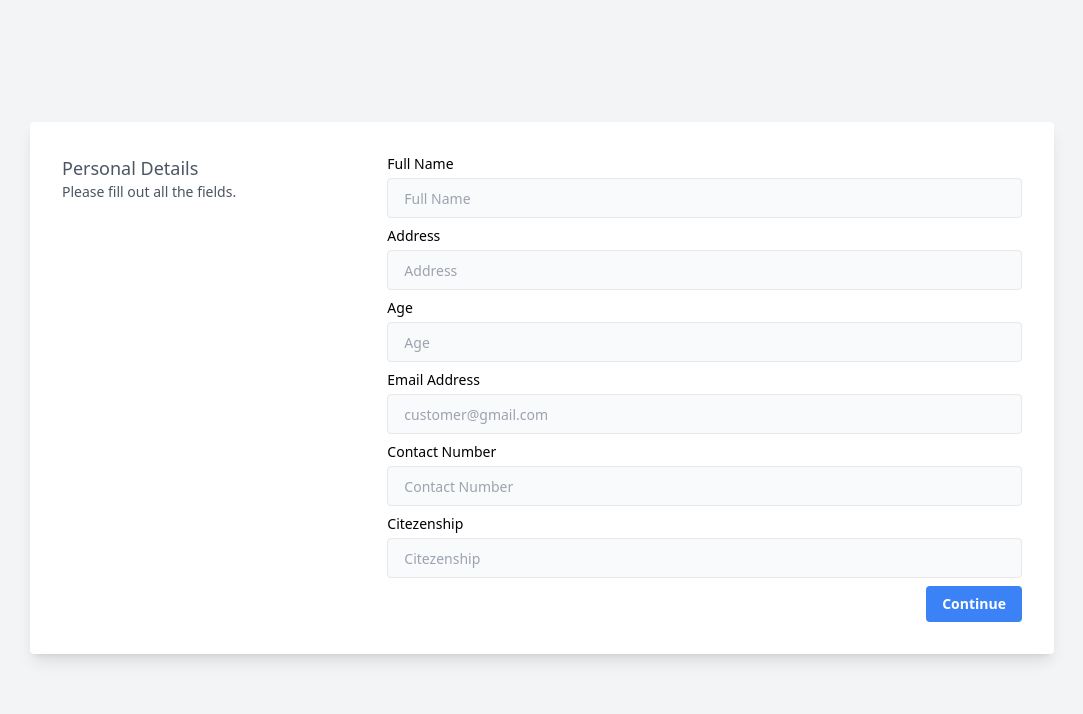
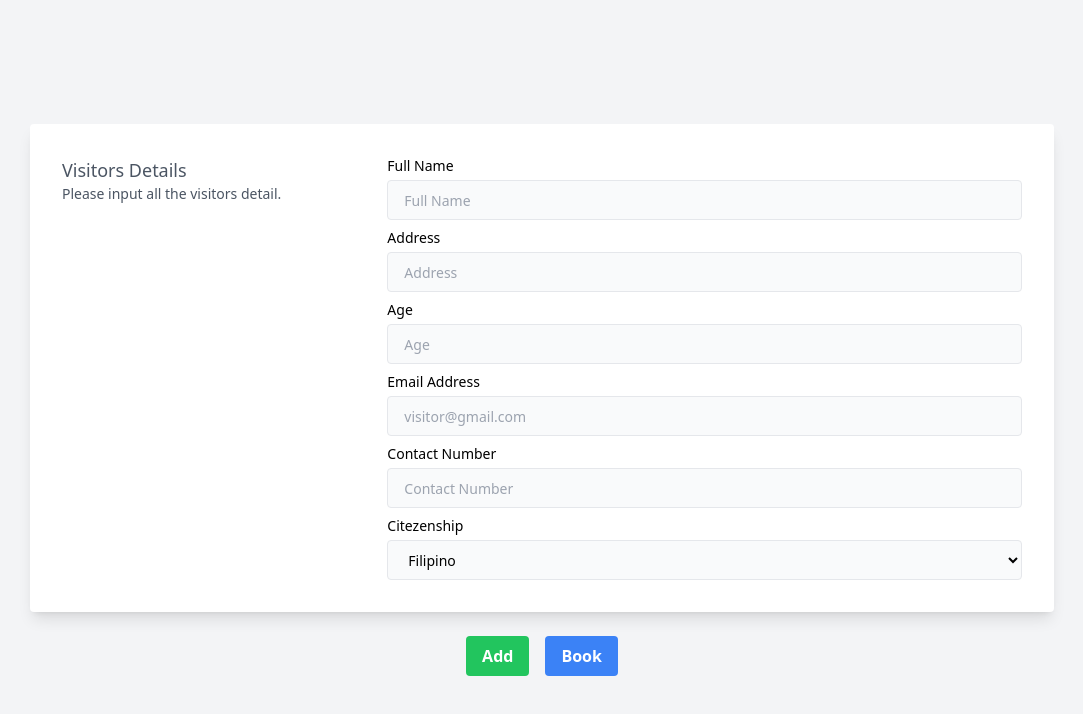
Before and after one commit to DevGeraldR/booking_website, a React (Create React App) app: page /input_information in a window 1280 px wide. Shown: the top 714 px of the page, without its empty margins (98-1181 px from the left). Built offline with nearby package versions, Linux system fonts and the light colour scheme.

Commit message:
Time & price added

```diff
--- a/package.json
+++ b/package.json
@@ -12,6 +12,7 @@
     "react-helmet": "^6.1.0",
     "react-icons": "^4.7.1",
     "react-scripts": "5.0.1",
+    "uuidv4": "^6.2.13",
     "web-vitals": "^2.1.4"
   },
   "scripts": {
--- a/src/App.js
+++ b/src/App.js
@@ -4,16 +4,19 @@ import { BrowserRouter as Router, Routes, Route } from "react-router-dom";
 import ChooseDate from "./pages/ChooseDate";
 import Form from "./pages/Form";
 import Reciept from "./pages/Reciept";
+import { AuthProvider } from "./components/Context/Context";
 
 function App() {
   return (
     <Router>
+      <AuthProvider>
         <Routes>
           <Route path="/" element={<Home />} />
           <Route path="/book_schedule" element={<ChooseDate />} />
           <Route path="/input_information" element={<Form />} />
           <Route path="/receipt" element={<Reciept />} />
         </Routes>
+      </AuthProvider>
     </Router>
   );
 }
--- /dev/null
+++ b/src/components/Context/Context.jsx
@@ -0,0 +1,38 @@
+import React, { createContext, useContext } from "react";
+import { useState } from "react";
+import dayjs from "dayjs";
+
+const AuthContext = createContext();
+
+export function useGlobal() {
+  return useContext(AuthContext);
+}
+
+export function AuthProvider({ children }) {
+  const currentDate = dayjs();
+  const [selectedDate, setSelectedDate] = useState(currentDate);
+  const [selectedTime, setSelectedTime] = useState("");
+
+  const [visitors, setVisitors] = useState([
+    {
+      fullName: "",
+      address: "",
+      email: "",
+      age: "",
+      contactNumber: "",
+      citezenship: "",
+    },
+  ]);
+
+  const value = {
+    visitors,
+    setVisitors,
+    currentDate,
+    selectedDate,
+    setSelectedDate,
+    selectedTime,
+    setSelectedTime,
+  };
+
+  return <AuthContext.Provider value={value}>{children}</AuthContext.Provider>;
+}
--- a/src/pages/ChooseDate.jsx
+++ b/src/pages/ChooseDate.jsx
@@ -1,15 +1,15 @@
-import dayjs from "dayjs";
 import React, { useState } from "react";
 import { generateDate, months } from "../components/Book/calendar";
 import cn from "../components/Book/cn";
 import { GrFormNext, GrFormPrevious } from "react-icons/gr";
 import { Link } from "react-router-dom";
+import { useGlobal } from "../components/Context/Context";
 
 export default function ChooseDate() {
+  const { setSelectedTime, currentDate } = useGlobal();
   const days = ["S", "M", "T", "W", "T", "F", "S"];
-  const currentDate = dayjs();
   const [today, setToday] = useState(currentDate);
-  const [selectDate, setSelectDate] = useState(currentDate);
+  const { selectedDate, setSelectedDate } = useGlobal();
   return (
     <div className="flex gap-10 sm:divide-x justify-center sm:w-1/2 mx-auto  h-screen items-center sm:flex-row flex-col">
       <div className="w-96 h-96 ">
@@ -65,14 +65,14 @@ export default function ChooseDate() {
                     className={cn(
                       currentMonth ? "" : "text-gray-400",
                       today ? "bg-red-600 text-white" : "",
-                      selectDate.toDate().toDateString() ===
+                      selectedDate.toDate().toDateString() ===
                         date.toDate().toDateString()
                         ? "bg-black text-white"
                         : "",
                       "h-10 w-10 rounded-full grid place-content-center hover:bg-black hover:text-white transition-all cursor-pointer select-none"
                     )}
                     onClick={() => {
-                      setSelectDate(date);
+                      setSelectedDate(date);
                     }}
                   >
                     {date.date()}
@@ -83,11 +83,57 @@ export default function ChooseDate() {
           )}
         </div>
       </div>
-      <div className="h-96 w-96 sm:px-5">
+      <div
+        className="h-96 w-96 sm:px-5"
+        onChange={(e) => {
+          setSelectedTime(e.target.value);
+        }}
+      >
         <h1 className=" font-semibold">
-          Open Schedule for {selectDate.toDate().toDateString()}
+          Available Schedule for {selectedDate.toDate().toDateString()}
         </h1>
-        <p className="text-gray-400">Fully Booked</p>
+        <div className="flex flex-col gap-2 my-3">
+          <div>
+            <input type="radio" value="05:00 AM - 11:30 AM" name="time" /> 05:00
+            AM - 11:30 AM
+          </div>
+          <div>
+            <input type="radio" value="05:30 AM - 11:05" name="time" /> 05:30 AM
+            - 11:05 AM
+          </div>
+          <div>
+            <input type="radio" value="06:00 AM - 12:35 AM" name="time" /> 06:00
+            AM - 12:35 AM
+          </div>
+          <div>
+            <input type="radio" value="07:00 AM - 01:35 AM" name="time" /> 07:00
+            AM - 01:35 AM
+          </div>
+          <div>
+            <input type="radio" value="07:00 AM - 01:05 AM" name="time" /> 07:00
+            AM - 01:05 AM
+          </div>
+          <div>
+            <input type="radio" value="08:00 AM - 02:35 AM" name="time" /> 08:00
+            AM - 02:35 AM
+          </div>
+          <div>
+            <input type="radio" value="08:30 AM - 02:05 AM" name="time" /> 08:30
+            AM - 02:05 AM
+          </div>
+          <div>
+            <input type="radio" value="09:00 AM - 03:35 AM" name="time" /> 09:00
+            AM - 03:35 AM
+          </div>
+          <div>
+            <input type="radio" value="09:30 AM - 03:05 AM" name="time" /> 09:30
+            AM - 03:05 AM
+          </div>
+          <div>
+            <input type="radio" value="10:00 AM - 04:35 AM" name="time" /> 10:00
+            AM - 04:35 AM
+          </div>
+        </div>
         <Link to="/input_information">
           <button className="bg-black text-white p-2">Book Now</button>
         </Link>
--- a/src/pages/Form.jsx
+++ b/src/pages/Form.jsx
@@ -1,34 +1,69 @@
 import React from "react";
 import { useNavigate } from "react-router-dom";
+import { useGlobal } from "../components/Context/Context";
 
 function Form() {
   const navigate = useNavigate();
+  const { visitors, setVisitors } = useGlobal();
+
+  const addInputField = () => {
+    setVisitors([
+      ...visitors,
+      {
+        fullName: "",
+        address: "",
+        email: "",
+        age: "",
+        contactNumber: "",
+        citezenship: "",
+      },
+    ]);
+  };
+  const removeInputFields = (index) => {
+    const rows = [...visitors];
+    rows.splice(index, 1);
+    setVisitors(rows);
+  };
+
+  const handleChange = (index, e) => {
+    const { name, value } = e.target;
+    const list = [...visitors];
+    list[index][name] = value;
+    setVisitors(list);
+  };
+
   return (
-    <div className="min-h-screen p-6 bg-gray-100 flex items-center justify-center">
-      <div className="container max-w-screen-lg mx-auto">
-        <div className="bg-white rounded shadow-lg p-4 px-4 md:p-8 mb-6">
-          <div className="grid gap-4 gap-y-2 text-sm grid-cols-1 lg:grid-cols-3">
-            <div className="text-gray-600">
-              <p className="font-medium text-lg">Personal Details</p>
-              <p>Please fill out all the fields.</p>
-            </div>
     <form
-              className="lg:col-span-2"
+      className="flex flex-col min-h-screen p-6 bg-gray-100 flex items-center justify-center"
       onSubmit={(e) => {
         e.preventDefault();
         navigate("/receipt");
       }}
     >
+      {visitors.map((value, index) => {
+        return (
+          <div className="container max-w-screen-lg mx-auto" key={index}>
+            <div className="bg-white rounded shadow-lg p-4 px-4 md:p-8 mb-6">
+              <div className="grid gap-4 gap-y-2 text-sm grid-cols-1 lg:grid-cols-3">
+                <div className="text-gray-600">
+                  <p className="font-medium text-lg">Visitors Details</p>
+                  <p>Please input all the visitors detail.</p>
+                </div>
+                <div className="lg:col-span-2">
                   <div className="grid gap-4 gap-y-2 text-sm grid-cols-1 md:grid-cols-5">
                     <div className="md:col-span-5">
                       <label>Full Name</label>
                       <input
                         type="text"
-                    name="fulName"
+                        name="fullName"
                         id="fullName"
                         required
                         className="h-10 border mt-1 rounded px-4 w-full bg-gray-50"
                         placeholder="Full Name"
+                        value={value.fullName}
+                        onChange={(e) => {
+                          handleChange(index, e);
+                        }}
                       />
                     </div>
 
@@ -41,6 +76,10 @@ function Form() {
                         id="address"
                         className="h-10 border mt-1 rounded px-4 w-full bg-gray-50"
                         placeholder="Address"
+                        value={value.address}
+                        onChange={(e) => {
+                          handleChange(index, e);
+                        }}
                       />
                     </div>
 
@@ -53,6 +92,10 @@ function Form() {
                         id="age"
                         className="h-10 border mt-1 rounded px-4 w-full bg-gray-50"
                         placeholder="Age"
+                        value={value.age}
+                        onChange={(e) => {
+                          handleChange(index, e);
+                        }}
                       />
                     </div>
 
@@ -64,7 +107,11 @@ function Form() {
                         required
                         id="email"
                         className="h-10 border mt-1 rounded px-4 w-full bg-gray-50"
-                    placeholder="customer@gmail.com"
+                        placeholder="visitor@gmail.com"
+                        value={value.email}
+                        onChange={(e) => {
+                          handleChange(index, e);
+                        }}
                       />
                     </div>
 
@@ -77,38 +124,71 @@ function Form() {
                         id="contactNumber"
                         className="h-10 border mt-1 rounded px-4 w-full bg-gray-50"
                         placeholder="Contact Number"
+                        value={value.contactNumber}
+                        onChange={(e) => {
+                          handleChange(index, e);
+                        }}
                       />
                     </div>
 
                     <div className="md:col-span-5">
                       <label>Citezenship</label>
-                  <input
-                    type="text"
+                      <select
                         name="citezenship"
                         required
-                    id="citezenship"
+                        value={value.citezenship}
+                        placeholder="Citezenship"
+                        onChange={(e) => {
+                          handleChange(index, e);
+                        }}
                         className="h-10 border mt-1 rounded px-4 w-full bg-gray-50"
-                    placeholder="Citezenship"
-                  />
+                      >
+                        <option value="Filipino">Filipino</option>
+                        <option value="Foreigner">Foreigner</option>
+                      </select>
                     </div>
-
+                    {visitors.length !== 1 && (
                       <div className="md:col-span-5 text-right">
-                  <div className="inline-flex items-end">
+                        <div className="inline-flex items-end gap-4">
                           <button
-                      type="submit"
-                      className="bg-blue-500 hover:bg-blue-700 text-white font-bold py-2 px-4 rounded"
+                            type="button"
+                            className="bg-red-500 hover:bg-red-700 text-white font-bold py-2 px-4 rounded"
+                            onClick={(e) => {
+                              removeInputFields(index);
+                            }}
                           >
-                      Continue
+                            Remove
                           </button>
                         </div>
                       </div>
+                    )}
                   </div>
-            </form>
                 </div>
               </div>
             </div>
           </div>
         );
+      })}
+
+      <div className="md:col-span-5 text-right">
+        <div className="inline-flex items-end gap-4">
+          <button
+            type="button"
+            className="bg-green-500 hover:bg-green-700 text-white font-bold py-2 px-4 rounded"
+            onClick={addInputField}
+          >
+            Add
+          </button>
+          <button
+            type="submit"
+            className="bg-blue-500 hover:bg-blue-700 text-white font-bold py-2 px-4 rounded"
+          >
+            Book
+          </button>
+        </div>
+      </div>
+    </form>
+  );
 }
 
 export default Form;
--- a/src/pages/Reciept.jsx
+++ b/src/pages/Reciept.jsx
@@ -1,6 +1,11 @@
 import React from "react";
-
+import { useGlobal } from "../components/Context/Context";
+import { v4 as uuid } from "uuid";
 function Reciept() {
+  const { selectedTime, selectedDate, currentDate, visitors } = useGlobal();
+  const randomId = uuid();
+  const transitionId = randomId.slice(0, 8);
+  let total = 0;
   return (
     <div className="flex items-center justify-center min-h-screen bg-gray-100">
       <div className="w-3/5 bg-white shadow-lg">
@@ -9,8 +14,8 @@ function Reciept() {
             <h1 className="text-3xl italic font-extrabold tracking-widest text-green-900">
               MPPMNGPL
             </h1>
-            <p className="text-base">TRANSACTION ID #4</p>
-            <p className="text-base">12/10/2022 10:30 pm</p>
+            <p className="text-base">TRANSACTION ID #: {transitionId}</p>
+            <p className="text-base">{currentDate.toString()}</p>
           </div>
         </div>
         <div className="w-full h-0.5 bg-green-900"></div>
@@ -18,10 +23,13 @@ function Reciept() {
           <div>
             <h6 className="font-bold">
               Book Date :
-              <span className="text-sm font-medium"> 12/12/2022</span>
+              <span className="pl-2 text-sm font-medium">
+                {selectedDate.toDate().toDateString()}
+              </span>
             </h6>
             <h6 className="font-bold">
-              Book Time : <span className="text-sm font-medium"> 12:30</span>
+              Book Time :
+              <span className="pl-2 text-sm font-medium">{selectedTime}</span>
             </h6>
           </div>
         </div>
@@ -45,14 +53,37 @@ function Reciept() {
                 </tr>
               </thead>
               <tbody className="bg-white">
-                <tr className="whitespace-nowrap">
-                  <td className="px-2 md:px-6 py-4 text-sm text-gray-500">1</td>
-                  <td className="px-2 md:px-6 py-4">
-                    <div className="text-sm text-gray-900">Customer 1</div>
-                  </td>
-                  <td className="px-2 md:px-6 py-4">Filipino</td>
-                  <td className="px-2 md:px-6 py-4">₱150.00</td>
-                </tr>
+                {visitors.map((value, index) => {
+                  let price;
+                  if (value.citezenship === "Filipino") {
+                    if (value.age <= 6) {
+                      price = 120;
+                    } else if (value.age >= 7 && value.age <= 18) {
+                      price = 100;
+                    } else if (value.age >= 19 && value.age <= 59) {
+                      price = 150;
+                    } else {
+                      price = 120;
+                    }
+                  } else {
+                    price = 300;
+                  }
+                  total += price;
+                  return (
+                    <tr className="whitespace-nowrap" key={index}>
+                      <td className="px-2 md:px-6 py-4 text-sm text-gray-500">
+                        {index + 1}
+                      </td>
+                      <td className="px-2 md:px-6 py-4">
+                        <div className="text-sm text-gray-900">
+                          {value.fullName}
+                        </div>
+                      </td>
+                      <td className="px-2 md:px-6 py-4">{value.citezenship}</td>
+                      <td className="px-2 md:px-6 py-4">₱{price}</td>
+                    </tr>
+                  );
+                })}
 
                 <tr className="text-white bg-gray-800">
                   <th colSpan="2"></th>
@@ -60,7 +91,7 @@ function Reciept() {
                     <b>Total</b>
                   </td>
                   <td className="text-sm font-bold">
-                    <b>$999.0</b>
+                    <b>₱{total}</b>
                   </td>
                 </tr>
               </tbody>
```
Also changed, not shown: 1 other file (tests, documents, lock files or other folders). Lines whose indentation alone changed are shown as unchanged.
